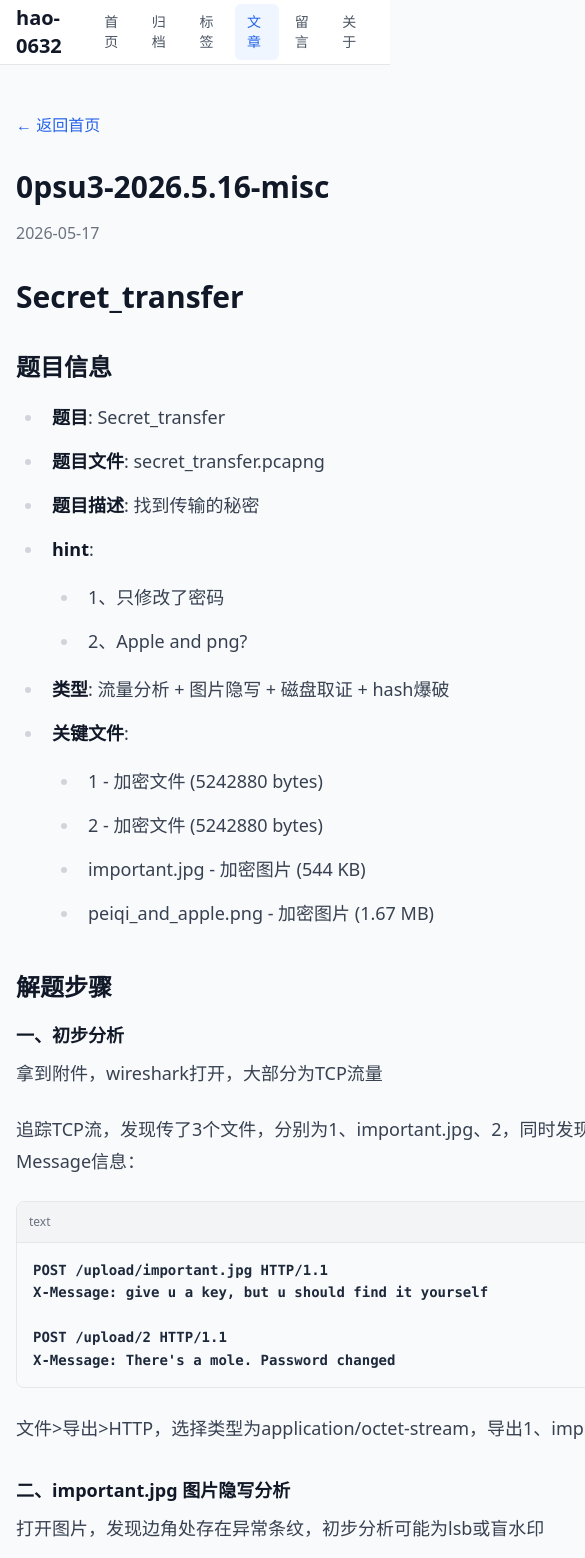
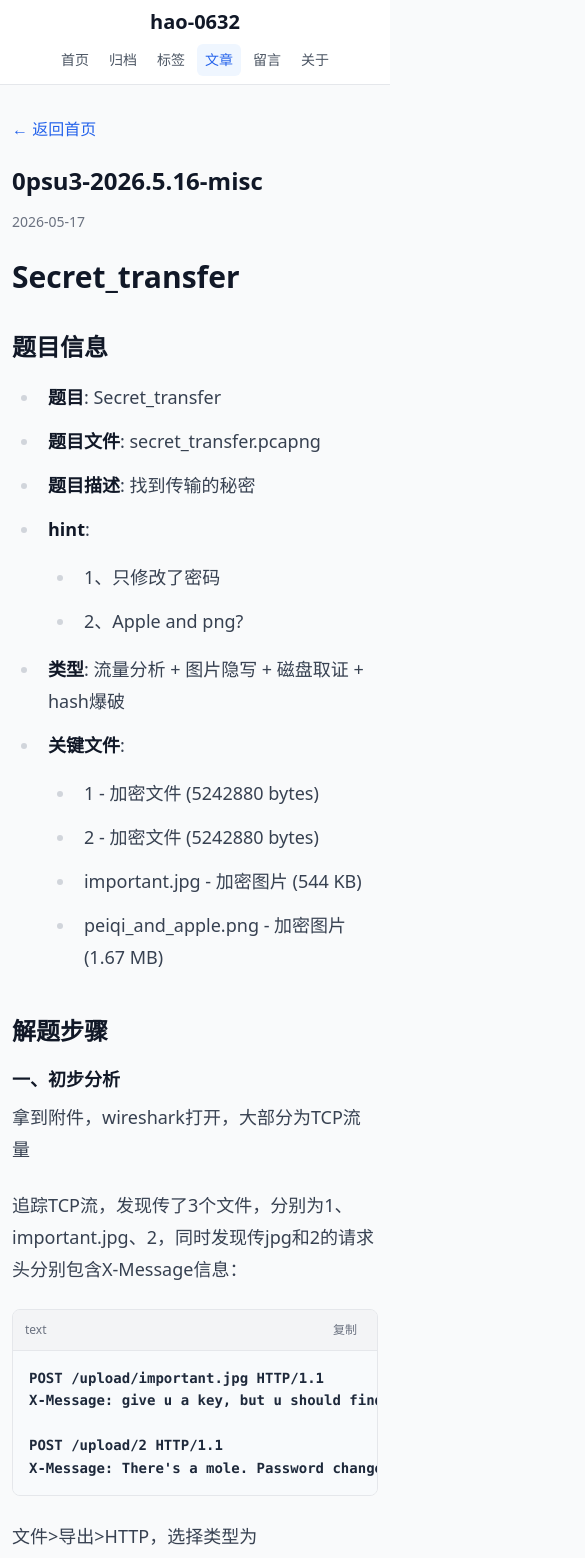
Before and after one commit to hao0632/my-blog, a Next.js app: page /posts/0psu3-2026.5.16-misc in a window 390 px wide. Shown: the top 1558 px of the page, 585 px wide, since content can reach past the window. Built offline with nearby package versions, Linux system fonts and the light colour scheme.

Commit message:
fix: 优化移动端适配

```diff
--- a/src/app/globals.css
+++ b/src/app/globals.css
@@ -1,6 +1,16 @@
 @tailwind base;
 @tailwind components;
 @tailwind utilities;
+
+/* 全局移动端适配 */
+*, *::before, *::after {
+  box-sizing: border-box;
+}
+
+html {
+  -webkit-text-size-adjust: 100%;
+  -webkit-tap-highlight-color: transparent;
+}
 
 /* 移除代码块的伪元素反引号 */
 .prose code::before,
@@ -20,6 +30,7 @@
 body {
   color: rgb(var(--foreground-rgb));
   background: rgb(var(--background-rgb));
+  overflow-x: hidden;
 }
 
 .prose a {
@@ -100,6 +111,7 @@ body {
 
 .code-content {
   background-color: #f8fafc;
+  width: 100%;
 }
 
 .code-content code {
@@ -111,6 +123,30 @@ body {
   font-size: 0.875rem;
   line-height: 1.6;
   white-space: pre;
+  min-width: max-content;
+}
+
+/* 移动端优化表格滚动 */
+.prose table {
+  display: block;
+  width: 100%;
+  overflow-x: auto;
+}
+
+/* 确保图片在移动端不溢出 */
+.prose img {
+  max-width: 100%;
+  height: auto;
+}
+
+/* 代码块移动端优化 */
+pre {
+  overflow-x: auto;
+  max-width: 100%;
+}
+
+code {
+  word-wrap: break-word;
 }
 
 .hljs-keyword,
--- a/src/app/layout.tsx
+++ b/src/app/layout.tsx
@@ -7,6 +7,12 @@ export const metadata: Metadata = {
   description: "分享技术与生活",
   icons: {
     icon: "/cat.ico",
+  },
+  viewport: {
+    width: "device-width",
+    initialScale: 1,
+    maximumScale: 1,
+    userScalable: false,
   },
 };
 
--- a/src/app/page.tsx
+++ b/src/app/page.tsx
@@ -6,29 +6,29 @@ export default function Home() {
 
   return (
     <>
-      <div className="max-w-4xl mx-auto px-4 py-12">
-        <header className="text-center mb-12">
-          <h1 className="text-4xl font-bold text-gray-900 mb-4">欢迎来到hao的博客</h1>
-          <p className="text-gray-600 text-lg">分享技术与生活，记录成长点滴</p>
+      <div className="max-w-4xl mx-auto px-3 sm:px-4 py-8 sm:py-12">
+        <header className="text-center mb-8 sm:mb-12">
+          <h1 className="text-2xl sm:text-3xl md:text-4xl font-bold text-gray-900 mb-3 sm:mb-4">欢迎来到hao的博客</h1>
+          <p className="text-gray-600 text-base sm:text-lg">分享技术与生活，记录成长点滴</p>
         </header>
 
         <main>
-          <h2 className="text-2xl font-semibold text-gray-800 mb-6">最新文章</h2>
+          <h2 className="text-xl sm:text-2xl font-semibold text-gray-800 mb-4 sm:mb-6">最新文章</h2>
 
           {posts.length === 0 ? (
-            <div className="text-center py-12 text-gray-500">
-              <p className="text-xl">暂无文章</p>
+            <div className="text-center py-8 sm:py-12 text-gray-500">
+              <p className="text-lg sm:text-xl">暂无文章</p>
               <p className="mt-2">请在 /posts 文件夹中添加 Markdown 文件来创建文章</p>
             </div>
           ) : (
-            <div className="space-y-6">
+            <div className="space-y-4 sm:space-y-6">
               {posts.map((post) => (
                 <article
                   key={post.slug}
-                  className="bg-white rounded-lg shadow-sm hover:shadow-md transition-shadow p-6"
+                  className="bg-white rounded-lg shadow-sm hover:shadow-md transition-shadow p-4 sm:p-6"
                 >
                   <Link href={`/posts/${post.slug}`} className="block">
-                    <h3 className="text-xl font-semibold text-primary mb-2 hover:underline">
+                    <h3 className="text-lg sm:text-xl font-semibold text-primary mb-2 hover:underline">
                       {post.title}
                     </h3>
                     <p className="text-gray-600 mb-3">{post.excerpt}</p>
@@ -42,7 +42,7 @@ export default function Home() {
       </div>
 
       <footer className="bg-gray-900 text-gray-300">
-        <div className="max-w-4xl mx-auto px-4 py-12">
+        <div className="max-w-4xl mx-auto px-3 sm:px-4 py-8 sm:py-12">
           <div className="flex flex-col md:flex-row justify-between">
             <div>
               <h4 className="text-gray-400 mb-4">链接</h4>
@@ -62,7 +62,7 @@ export default function Home() {
           </div>
         </div>
         <div className="border-t border-gray-800">
-          <div className="px-4 py-4">
+          <div className="px-3 sm:px-4 py-4">
             <p className="text-center text-gray-500 text-sm">{"© 2026 hao-0632's blog"}</p>
           </div>
         </div>
--- a/src/app/posts/[slug]/page.tsx
+++ b/src/app/posts/[slug]/page.tsx
@@ -46,27 +46,29 @@ export default async function Post({ params }: Props) {
     <div className="min-h-screen">
       <BackToTop />
 
-      <div className="max-w-6xl mx-auto px-4 py-12">
+      <div className="max-w-6xl mx-auto px-3 sm:px-4 py-8 sm:py-12">
         <Link
           href="/"
-          className="inline-block mb-8 text-primary hover:underline"
+          className="inline-block mb-6 sm:mb-8 text-primary hover:underline"
         >
           ← 返回首页
         </Link>
 
-        <div className="flex gap-8">
-          <article className="flex-1">
-            <header className="mb-8">
-              <h1 className="text-3xl font-bold text-gray-900 mb-4">
+        <div className="flex flex-col lg:flex-row gap-6 lg:gap-8">
+          <article className="flex-1 min-w-0">
+            <header className="mb-6 sm:mb-8">
+              <h1 className="text-2xl sm:text-3xl font-bold text-gray-900 mb-3 sm:mb-4">
                 {post.title}
               </h1>
-              <time className="text-gray-500">{post.date}</time>
+              <time className="text-gray-500 text-sm sm:text-base">{post.date}</time>
             </header>
 
-            <CodeBlockWrapper htmlContent={content} />
+            <div className="prose-container overflow-x-auto">
+              <CodeBlockWrapper htmlContent={content} />
+            </div>
           </article>
 
-          <aside className="w-64 flex-shrink-0">
+          <aside className="w-full lg:w-64 flex-shrink-0">
             <TableOfContents headings={post.headings} />
           </aside>
         </div>
--- a/src/components/CodeBlock.tsx
+++ b/src/components/CodeBlock.tsx
@@ -15,7 +15,7 @@ export default function CodeBlock({ code, language }: { code: string; language:
   };
 
   return (
-    <pre ref={codeRef} className="relative bg-slate-800 rounded-lg overflow-hidden border border-slate-700 max-h-[400px] overflow-y-auto">
+    <div className="relative rounded-lg overflow-hidden border border-slate-700 w-full">
       <button
         onClick={handleCopy}
         className={`absolute top-2 right-2 px-2 py-1 text-xs rounded transition-all z-10 ${
@@ -26,9 +26,13 @@ export default function CodeBlock({ code, language }: { code: string; language:
       >
         {copiedRef.current ? '✓ 已复制' : '复制'}
       </button>
-      <code className={`language-${language}`}>
-        {code}
-      </code>
-    </pre>
+      <div className="overflow-x-auto max-h-[400px] overflow-y-auto">
+        <pre ref={codeRef} className="bg-slate-800 p-4 min-w-max">
+          <code className={`language-${language} text-sm`}>
+            {code}
+          </code>
+        </pre>
+      </div>
+    </div>
   );
 }
--- a/src/components/CodeBlockWrapper.tsx
+++ b/src/components/CodeBlockWrapper.tsx
@@ -20,7 +20,7 @@ export default function CodeBlockWrapper({ htmlContent }: { htmlContent: string
       const codeContent = codeElement.innerHTML;
 
       const wrapper = document.createElement('div');
-      wrapper.className = 'code-block-wrapper rounded-lg overflow-hidden border border-gray-200 bg-gray-50';
+      wrapper.className = 'code-block-wrapper rounded-lg overflow-hidden border border-gray-200 bg-gray-50 w-full';
 
       const header = document.createElement('div');
       header.className = 'code-header flex items-center justify-between px-3 py-2 bg-gray-100 border-b border-gray-200';
@@ -44,7 +44,7 @@ export default function CodeBlockWrapper({ htmlContent }: { htmlContent: string
       });
 
       const codeContainer = document.createElement('div');
-      codeContainer.className = 'code-content overflow-auto max-h-96';
+      codeContainer.className = 'code-content overflow-x-auto overflow-y-auto max-h-96';
 
       const newCode = document.createElement('code');
       newCode.className = codeElement.className;
--- a/src/components/Header.tsx
+++ b/src/components/Header.tsx
@@ -23,18 +23,18 @@ export default function Header() {
 
   return (
     <header className="bg-white border-b border-gray-200 sticky top-0 z-50">
-      <div className="max-w-6xl mx-auto px-4">
-        <div className="flex items-center justify-between h-16">
-          <Link href="/" className="text-xl font-bold text-gray-900">
+      <div className="max-w-6xl mx-auto px-3 sm:px-4">
+        <div className="flex flex-col sm:flex-row items-center justify-between h-auto sm:h-16 py-2 sm:py-0">
+          <Link href="/" className="text-xl sm:text-2xl font-bold text-gray-900 mb-2 sm:mb-0">
             hao-0632
           </Link>
 
-          <nav className="flex items-center space-x-1">
+          <nav className="flex flex-wrap justify-center gap-1 sm:gap-2">
             {navItems.map((item) => (
               <Link
                 key={item.name}
                 href={item.href}
-                className={`px-3 py-2 rounded-md text-sm font-medium transition-colors ${
+                className={`px-2 sm:px-3 py-1.5 sm:py-2 rounded-md text-sm font-medium transition-colors ${
                   isActive(item.href)
                     ? "bg-blue-50 text-blue-600"
                     : "text-gray-600 hover:bg-gray-50 hover:text-gray-900"
```
